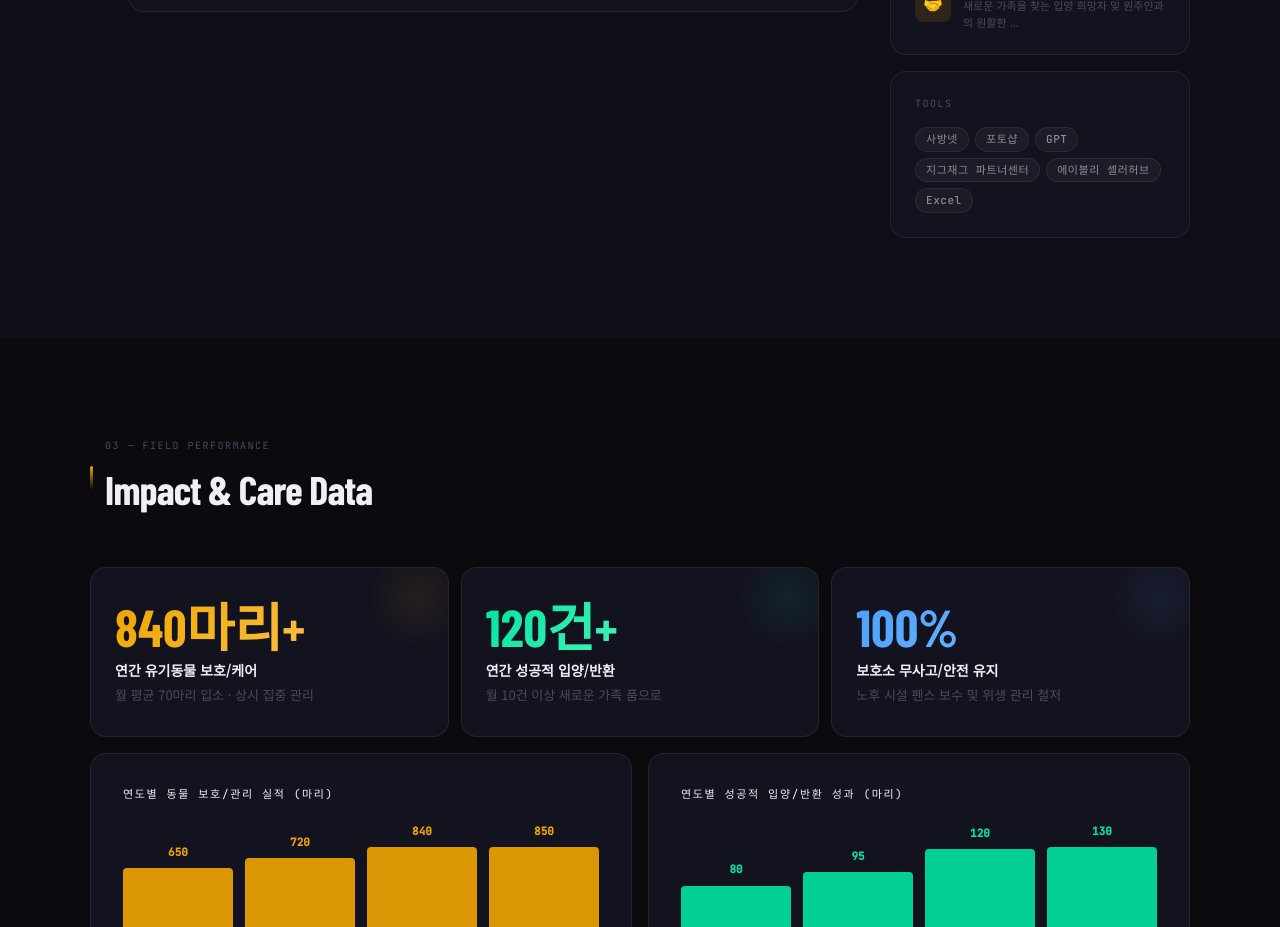
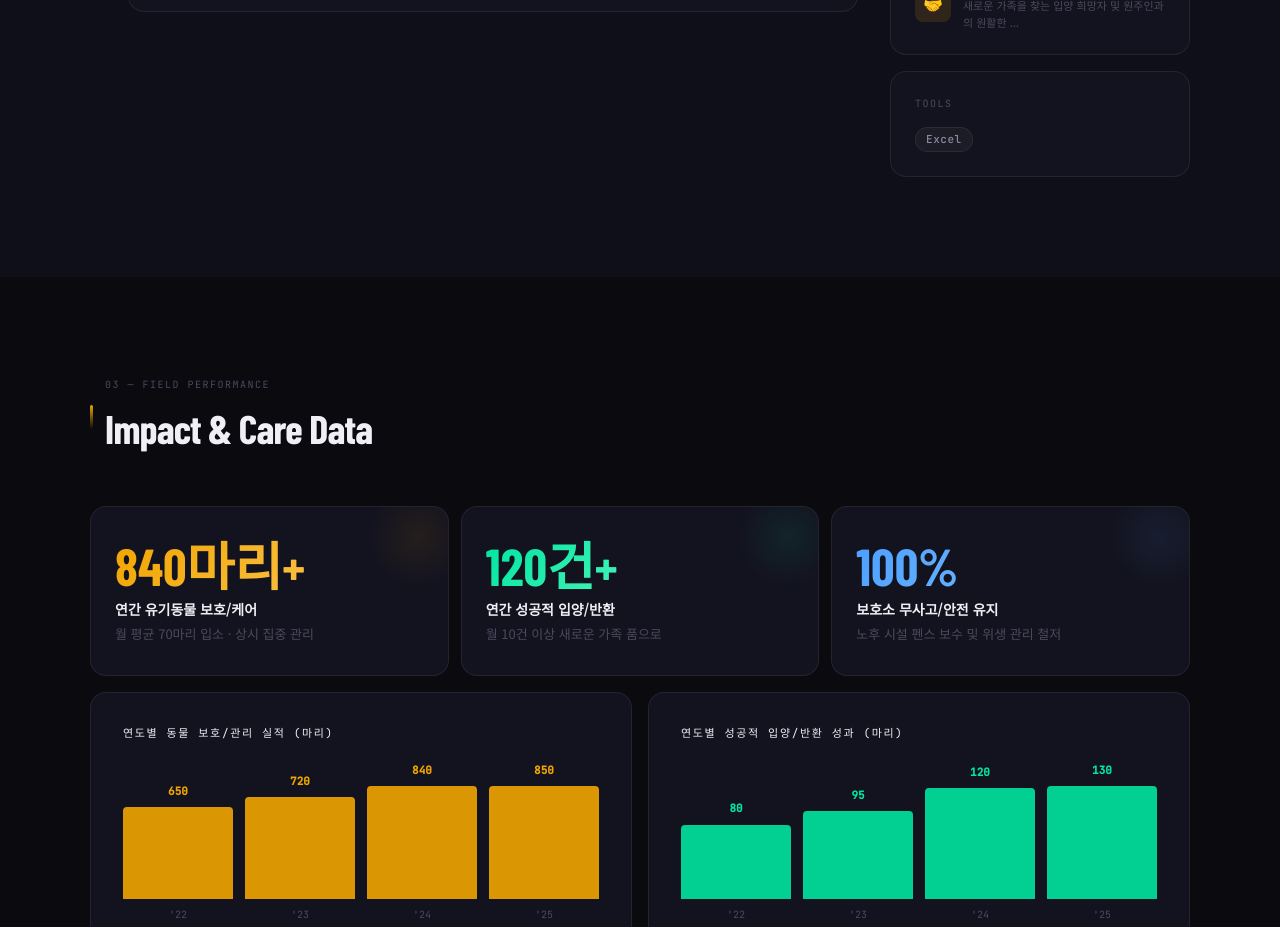
Before and after one commit to vhm7895-star/-, a Next.js app: page / in a window 1280 px wide. Shown: the part 1420-2347 px from the top of the page. Built offline with nearby package versions, Linux system fonts and the light colour scheme; a web font is replaced by a local one.

Commit message:
fix: TOOLS에서 엑셀 이외 항목 삭제

```diff
--- a/components/Experience.tsx
+++ b/components/Experience.tsx
@@ -94,7 +94,7 @@ export default function Experience() {
             <div className="card reveal" style={{ padding: '24px' }}>
               <div className="label" style={{ marginBottom: 16 }}>TOOLS</div>
               <div style={{ display: 'flex', flexWrap: 'wrap', gap: 6 }}>
-                {['사방넷', '포토샵', 'GPT', '지그재그 파트너센터', '에이블리 셀러허브', 'Excel'].map((tool, i) => (
+                {['Excel'].map((tool, i) => (
                   <span key={i} className="tag tag-muted">{tool}</span>
                 ))}
               </div>
```
Also changed, not shown: vercel.json, 1 other file (tests, documents, lock files or other folders).
